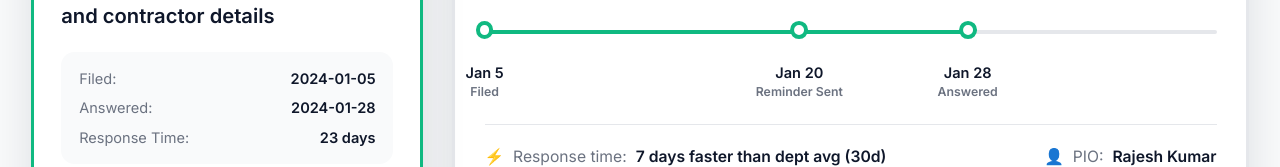
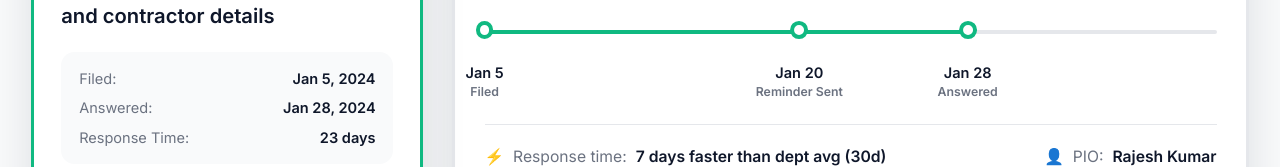
Before and after one commit to Yugantar-NGO/youRTI-UI, a Next.js app: page /rti/rti-001 in a window 1280 px wide. Shown: the part 301-468 px from the top of the page. Built offline with nearby package versions, Linux system fonts and the light colour scheme.

Commit message:
feat(sidebar): add date formatting for partial status display
- Add formatDate function for ISO to readable date conversion
- Format filedDate, respondedDate, expectedDate consistently

```diff
--- a/src/components/features/rti-detail/molecules/SidebarOverviewCard.tsx
+++ b/src/components/features/rti-detail/molecules/SidebarOverviewCard.tsx
@@ -14,6 +14,8 @@ interface SidebarOverviewCardProps extends BaseProps {
   daysRemaining?: number
   daysOverdue?: number
   completionPercentage?: number
+  questionsAnswered?: number
+  totalQuestions?: number
   department: string
   location: string
   state: string
@@ -43,6 +45,8 @@ export function SidebarOverviewCard({
   daysRemaining,
   daysOverdue,
   completionPercentage,
+  questionsAnswered,
+  totalQuestions,
   department,
   location,
   state,
@@ -102,6 +106,13 @@ export function SidebarOverviewCard({
 
   const config = statusConfig[status] || statusConfig.answered
 
+  // Format date from ISO to readable format (e.g., "Sep 18, 2024")
+  const formatDate = (dateStr: string) => {
+    if (!dateStr) return ''
+    const date = new Date(dateStr)
+    return date.toLocaleDateString('en-US', { month: 'short', day: 'numeric', year: 'numeric' })
+  }
+
   return (
     <div className={`${styles.card} ${className}`} style={{ borderColor: config.color }}>
       <div className={styles.header}>
@@ -116,19 +127,19 @@ export function SidebarOverviewCard({
       <div className={styles.dates} style={{ background: config.datesBg }}>
         <div className={styles.dateItem}>
           <span>Filed:</span>
-          <span className={styles.dateValue}>{filedDate}</span>
+          <span className={styles.dateValue}>{formatDate(filedDate)}</span>
         </div>
         {respondedDate && (
           <div className={styles.dateItem}>
-            <span>{status === 'transferred' ? 'Transferred:' : 'Answered:'}</span>
-            <span className={styles.dateValue}>{respondedDate}</span>
+            <span>{status === 'transferred' ? 'Transferred:' : status === 'partial' ? 'Responded:' : 'Answered:'}</span>
+            <span className={styles.dateValue}>{formatDate(respondedDate)}</span>
           </div>
         )}
         {expectedDate && !respondedDate && (
           <div className={styles.dateItem}>
             <span>{status === 'overdue' ? 'Due Date:' : 'Expected By:'}</span>
             <span className={`${styles.dateValue} ${status === 'overdue' ? styles.danger : styles.warning}`}>
-              {expectedDate}
+              {formatDate(expectedDate)}
             </span>
           </div>
         )}
@@ -159,7 +170,11 @@ export function SidebarOverviewCard({
         <div className={styles.completionBar}>
           <div className={styles.completionLabel}>
             <span className={styles.completionText}>Questions Answered</span>
-            <span className={styles.completionPercent}>{completionPercentage}%</span>
+            <span className={styles.completionPercent}>
+              {questionsAnswered !== undefined && totalQuestions !== undefined
+                ? `${questionsAnswered} of ${totalQuestions} (${completionPercentage}%)`
+                : `${completionPercentage}%`}
+            </span>
           </div>
           <div className={styles.completionProgress}>
             <div
```
